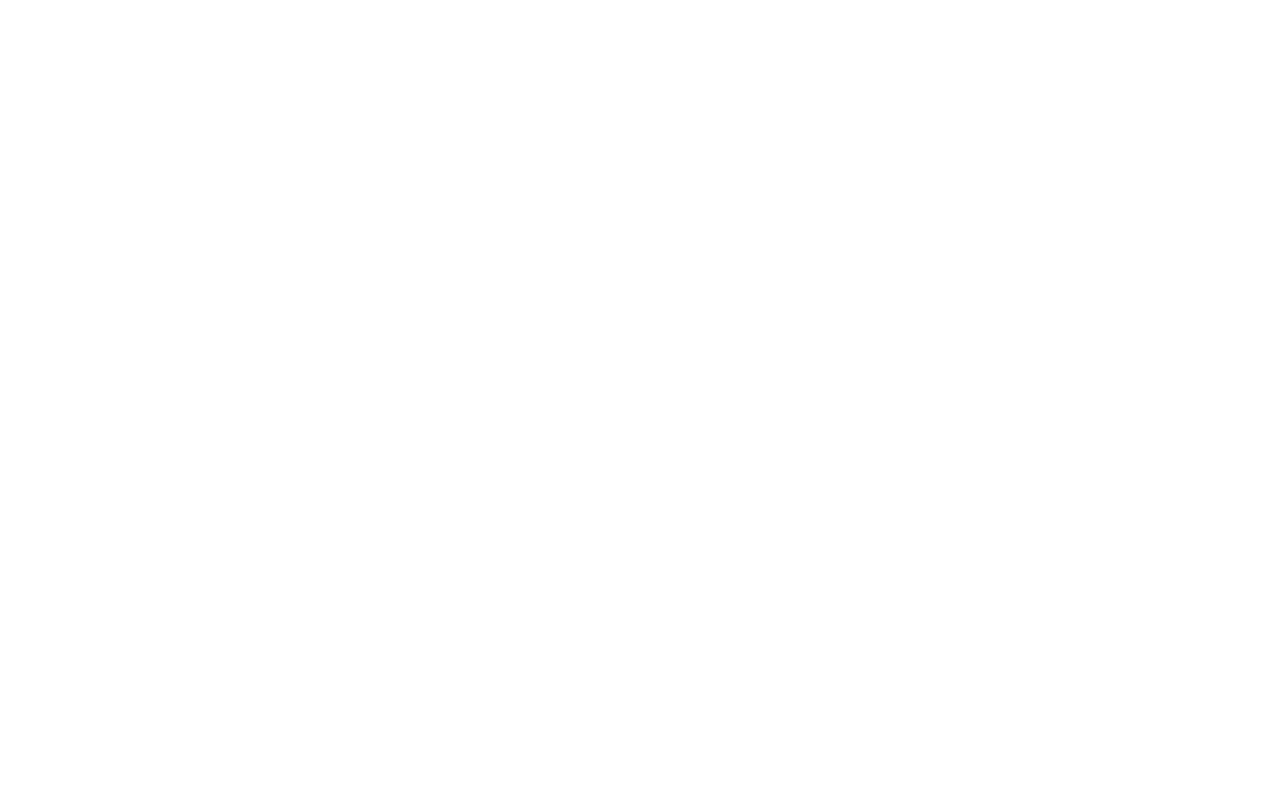
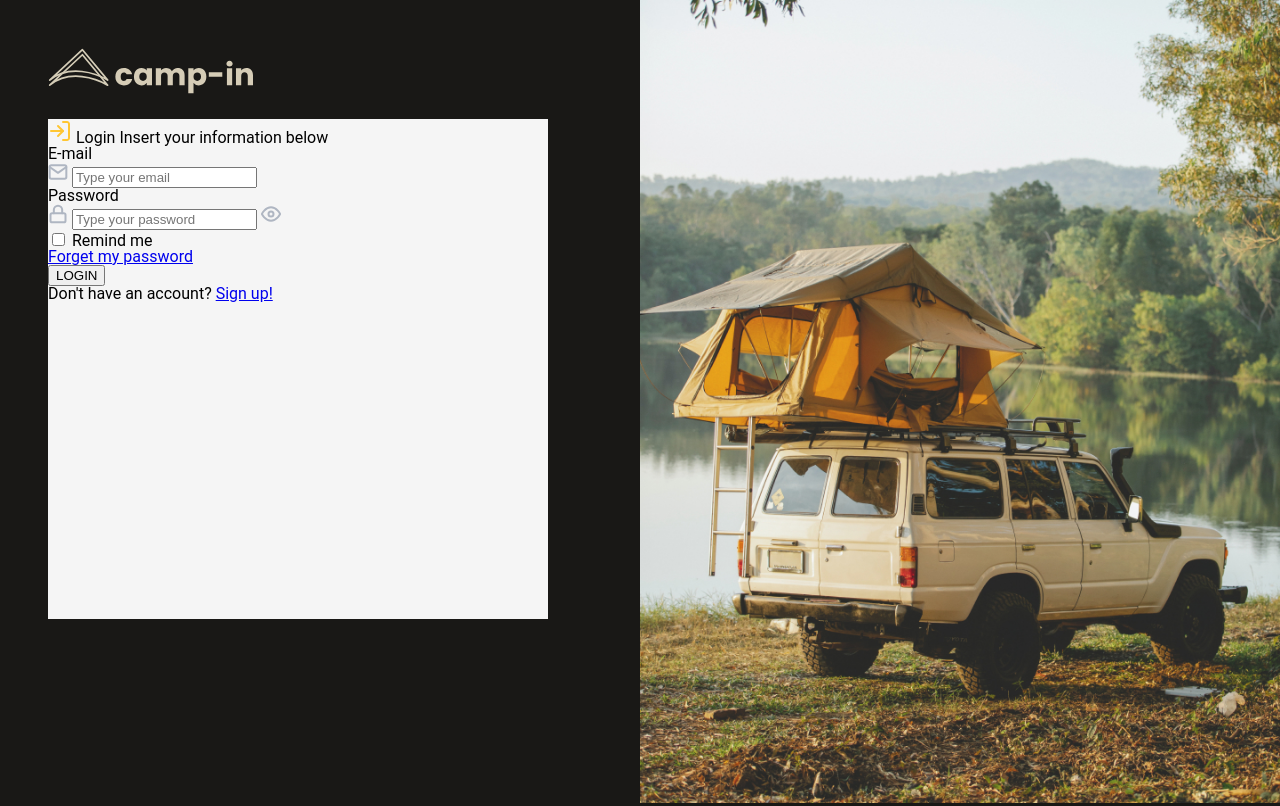
Before and after one commit to adlascio-instructor/web-dev-1-week-4-assignment-sujin323, a plain HTML site: page index.html in a window 1280 px wide. Drawn offline with Linux system fonts and the light colour scheme.

Commit message:
initial commit

```diff
--- /dev/null
+++ b/css/loginForm.css
@@ -0,0 +1,11 @@
+.main {
+    display: grid;
+    margin: 3rem;
+    grid-template-rows: 10% 90%;
+}
+.loginForm {
+    background-color: whitesmoke;
+    width: 500px;
+    height:500px;
+    /* background-color: var(--form-backgroun); */
+}
--- /dev/null
+++ b/css/reset.css
@@ -0,0 +1,48 @@
+/* http://meyerweb.com/eric/tools/css/reset/
+   v2.0 | 20110126
+   License: none (public domain)
+*/
+
+html, body, div, span, applet, object, iframe,
+h1, h2, h3, h4, h5, h6, p, blockquote, pre,
+a, abbr, acronym, address, big, cite, code,
+del, dfn, em, img, ins, kbd, q, s, samp,
+small, strike, strong, sub, sup, tt, var,
+b, u, i, center,
+dl, dt, dd, ol, ul, li,
+fieldset, form, label, legend,
+table, caption, tbody, tfoot, thead, tr, th, td,
+article, aside, canvas, details, embed,
+figure, figcaption, footer, header, hgroup,
+menu, nav, output, ruby, section, summary,
+time, mark, audio, video {
+	margin: 0;
+	padding: 0;
+	border: 0;
+	font-size: 100%;
+	font: inherit;
+	vertical-align: baseline;
+}
+/* HTML5 display-role reset for older browsers */
+article, aside, details, figcaption, figure,
+footer, header, hgroup, menu, nav, section {
+	display: block;
+}
+body {
+	line-height: 1;
+}
+ol, ul {
+	list-style: none;
+}
+blockquote, q {
+	quotes: none;
+}
+blockquote:before, blockquote:after,
+q:before, q:after {
+	content: '';
+	content: none;
+}
+table {
+	border-collapse: collapse;
+	border-spacing: 0;
+}
--- /dev/null
+++ b/css/variables.css
@@ -0,0 +1,7 @@
+:root {
+    --text-base: #afb6c2;
+    --text-title: #d4ccb6;
+    --background: #191816;
+    --form-background: #24221f;
+    --primary-color: #ffc632;
+  }
--- a/index.html
+++ b/index.html
@@ -4,8 +4,61 @@
     <meta charset="UTF-8" />
     <meta http-equiv="X-UA-Compatible" content="IE=edge" />
     <meta name="viewport" content="width=device-width, initial-scale=1.0" />
-    <link rel="stylesheet" href="./style.css" />
+    <link rel="stylesheet" href="style.css" />
     <title>Document</title>
   </head>
-  <body></body>
+  <body>
+    <section class="main">
+      <header>
+        <img cleass="logo" src="images/logo.svg" alt="" class="logo" />
+      </header>
+      <form class="loginForm" action="submit" ">
+        <div class="login-header">
+          <img src="images/log-in.svg" alt="" />
+          <span>Login</span>
+          <span>Insert your information below</span>
+        </div>
+
+        <div class="email input">
+          <span class="email-title input_title">E-mail</span>
+          <div class="email-input input-element">
+            <img src="images/mail.svg" alt="" />
+            <input type="email" placeholder="Type your email" />
+          </div>
+        </div>
+
+        <div class="pwd input">
+          <span class="pwd-title input_title">Password</span>
+          <div class="pwd-input input-element">
+            <img src="images/lock.svg" alt="" />
+            <input type="password" placeholder="Type your password" />
+            <img src="images/eye.svg" alt="" />
+          </div>
+        </div>
+
+        <div class="login">
+          <div class="remind">
+            <input type="checkbox" />
+            <span>Remind me</span>
+          </div>
+
+          <div class="findPwd">
+            <a href="#">Forget my password</a>
+          </div>
+          <div class="login">
+            <input class="login-btn" type="button" value="LOGIN" />
+          </div>
+          <div class="signIn">
+            <span>Don't have an account?</span>
+            <a href="#">Sign up!</a>
+          </div>
+        </div>
+      </form>
+    </section>
+
+    <section class="side-image">
+      <img class="side-image__image" src="images/side-image.jpg" alt="">
+    </section>
+
+  </body>
 </html>
--- a/style.css
+++ b/style.css
@@ -0,0 +1,25 @@
+@import url("/css/reset.css");
+@import url("https://fonts.googleapis.com/css?family=Open+Sans");
+@import url("/css/variables.css");
+@import url("/css/loginForm.css");
+
+body {
+    background-color: var(--background);
+    font-family:"Roboto";
+    display: grid;
+    width: 100vw;
+    height:100vh;
+    grid-template-columns: 50% 50%;
+}
+.main {
+    display: grid;
+    margin: 3rem;
+    grid-template-rows: 10% 90%;
+}
+.logo {
+    width: 13rem;
+}
+.side-image__image {
+    width:100%;
+    height: 100%;
+}
```
